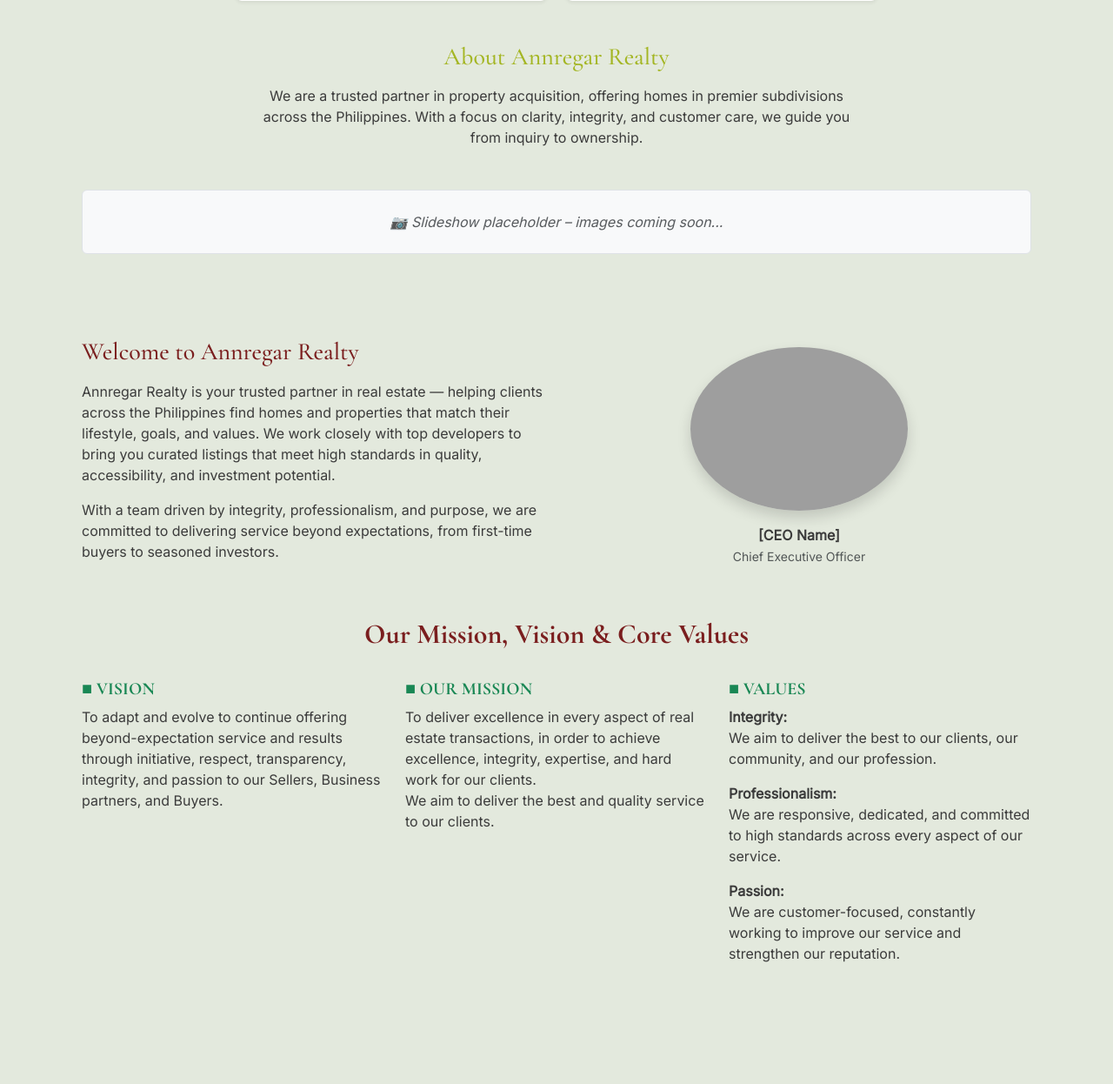
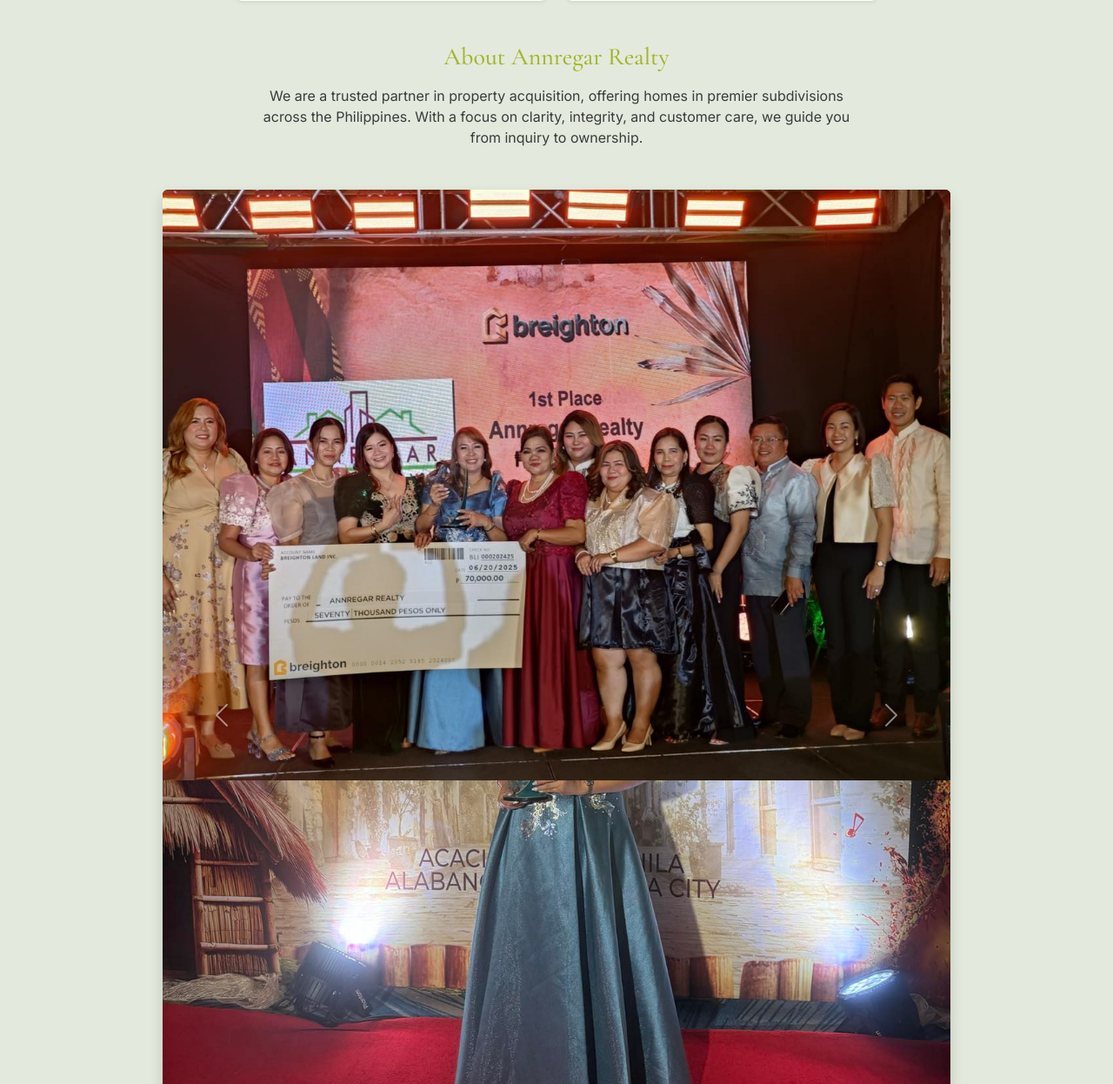
Before and after one commit to tmthyosio/annregarrealty, a Django app: page / in a window 1280 px wide. Shown: the part 643-1889 px from the top of the page at 87% size. Run offline with Django 5.2, Linux system fonts and the light colour scheme; data comes from the database, SQL or seed files in the repository; some libraries are stand-ins or nearby versions; grey boxes are pictures that could not be loaded.

Commit message:
add carousel

```diff
--- a/properties/templates/properties/home.html
+++ b/properties/templates/properties/home.html
@@ -38,15 +38,47 @@
   </p>
 </div>
 <!-- Reserved space for future slideshow -->
+<!-- Image Slideshow (Bootstrap Carousel) -->
 <div class="container py-5">
   <div class="row">
-    <div class="col">
-      <div class="p-4 border rounded text-center text-muted bg-light">
-        <em>📷 Slideshow placeholder – images coming soon...</em>
+    <div class="col-md-10 offset-md-1">
+      <div id="annregarSlideshow" class="carousel slide shadow rounded overflow-hidden" data-bs-ride="carousel">
+        <div class="carousel-inner">
+          <div class="carousel-item active">
+            <img src="{% static 'properties/caro1.jpg' %}" class="d-block w-100" alt="Slide 1">
+          </div>
+          <div class="carousel-item">
+            <img src="{% static 'properties/caro2.jpg' %}" class="d-block w-100" alt="Slide 2">
+          </div>
+          <div class="carousel-item">
+            <img src="{% static 'properties/caro3.jpg' %}" class="d-block w-100" alt="Slide 3">
+          </div>
+          <div class="carousel-item active">
+            <img src="{% static 'properties/caro4.jpg' %}" class="d-block w-100" alt="Slide 1">
+          </div>
+          <div class="carousel-item active">
+            <img src="{% static 'properties/caro5.jpg' %}" class="d-block w-100" alt="Slide 1">
+          </div>
+          <div class="carousel-item active">
+            <img src="{% static 'properties/caro6.jpg' %}" class="d-block w-100" alt="Slide 1">
+          </div>
+          <div class="carousel-item active">
+            <img src="{% static 'properties/caro7.jpg' %}" class="d-block w-100" alt="Slide 1">
+          </div>
+        </div>
+        <button class="carousel-control-prev" type="button" data-bs-target="#annregarSlideshow" data-bs-slide="prev">
+          <span class="carousel-control-prev-icon" aria-hidden="true"></span>
+          <span class="visually-hidden">Previous</span>
+        </button>
+        <button class="carousel-control-next" type="button" data-bs-target="#annregarSlideshow" data-bs-slide="next">
+          <span class="carousel-control-next-icon" aria-hidden="true"></span>
+          <span class="visually-hidden">Next</span>
+        </button>
       </div>
     </div>
   </div>
 </div>
+
 
 <!-- About Us & Company Values -->
 <div class="container py-5">
```
Also changed, not shown: properties/static/properties/caro1.jpg (added), properties/static/properties/caro2.jpg (added), properties/static/properties/caro3.jpg (added), properties/static/properties/caro4.jpg (added), properties/static/properties/caro5.jpg (added), properties/static/properties/caro6.jpg (added), properties/static/properties/caro7.jpg (added), 10 other files.
